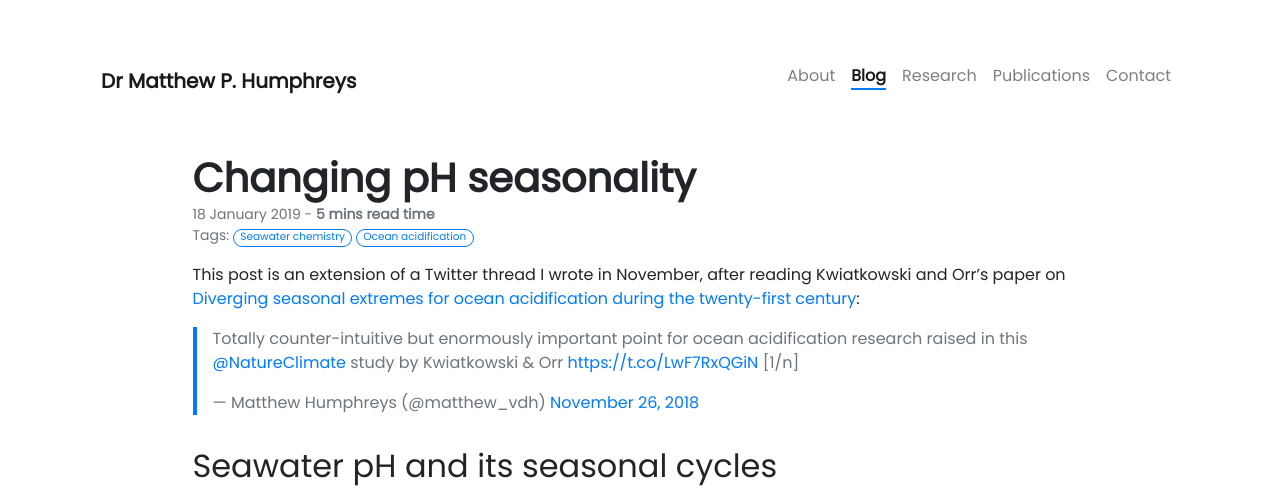
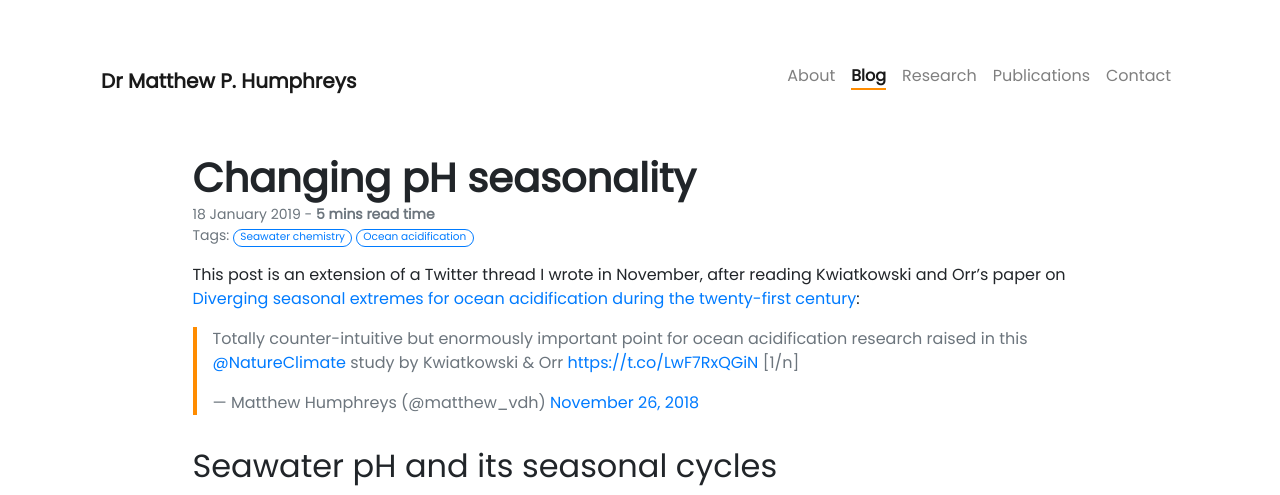
Before and after one commit to mvdh7/mvdh7.github.io, a Jekyll site: the page built from _posts/2019-01-18-changing-ph-seasonality.md, in a window 1280 px wide. Shown: the top 495 px of the page. Built offline with Jekyll 4.4.1, drawn with Linux system fonts in a browser that asks for light colours; nearby versions of some CDN libraries; our own code applies the rules of GitHub Pages for plain Markdown files; formulas are drawn with MathJax 3; comment, search, counter and statistics services are not loaded.

Commit message:
Try orange primary

```diff
--- a/_sass/_variables.scss
+++ b/_sass/_variables.scss
@@ -1,4 +1,5 @@
-$primary:   #007bff;
+// $primary:   #007bff;
+$primary:   #ff8c00;
 $secondary: #6c757d;
 $success:   #28a745;
 $info:      #17a2b8;
```
